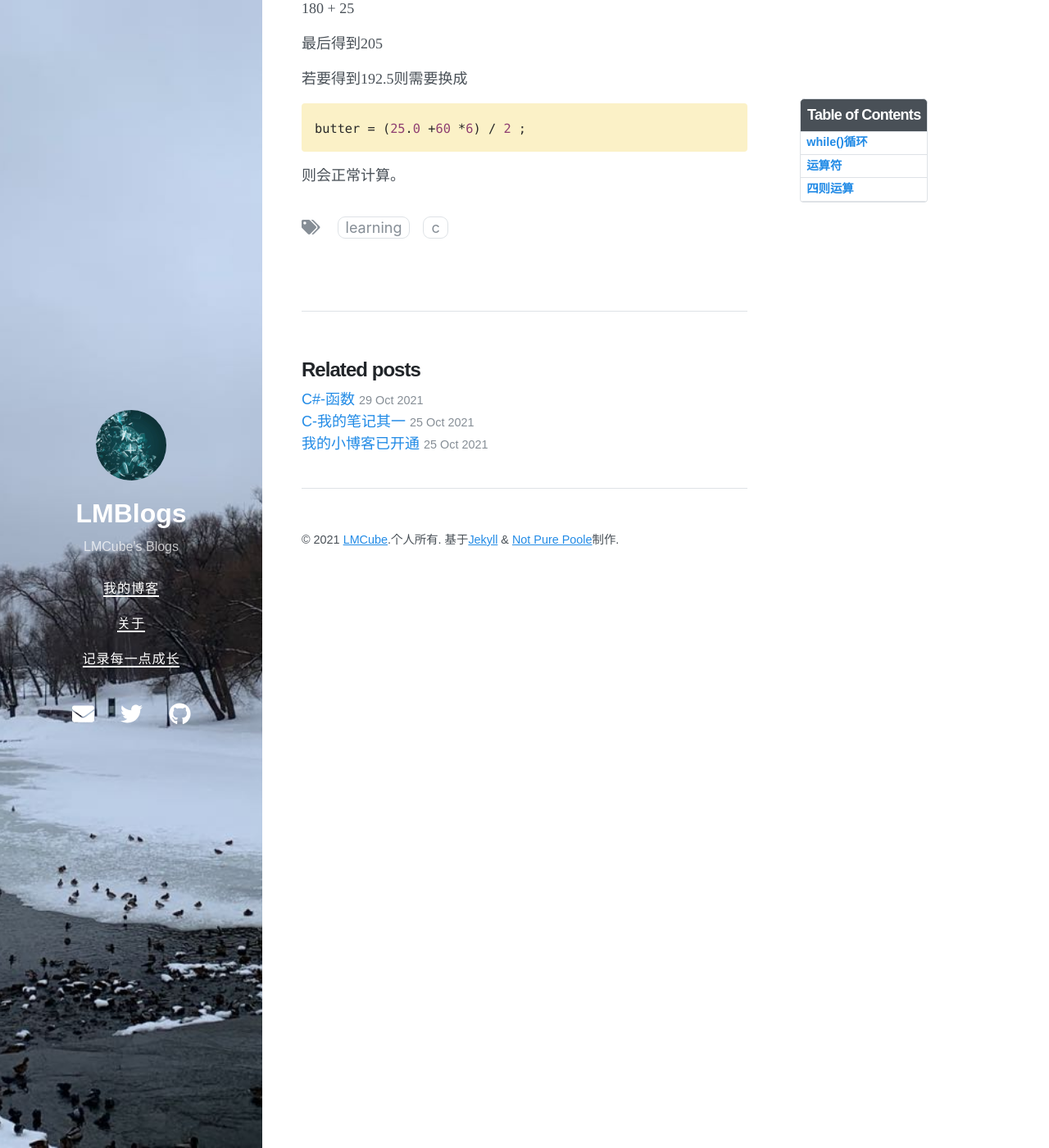
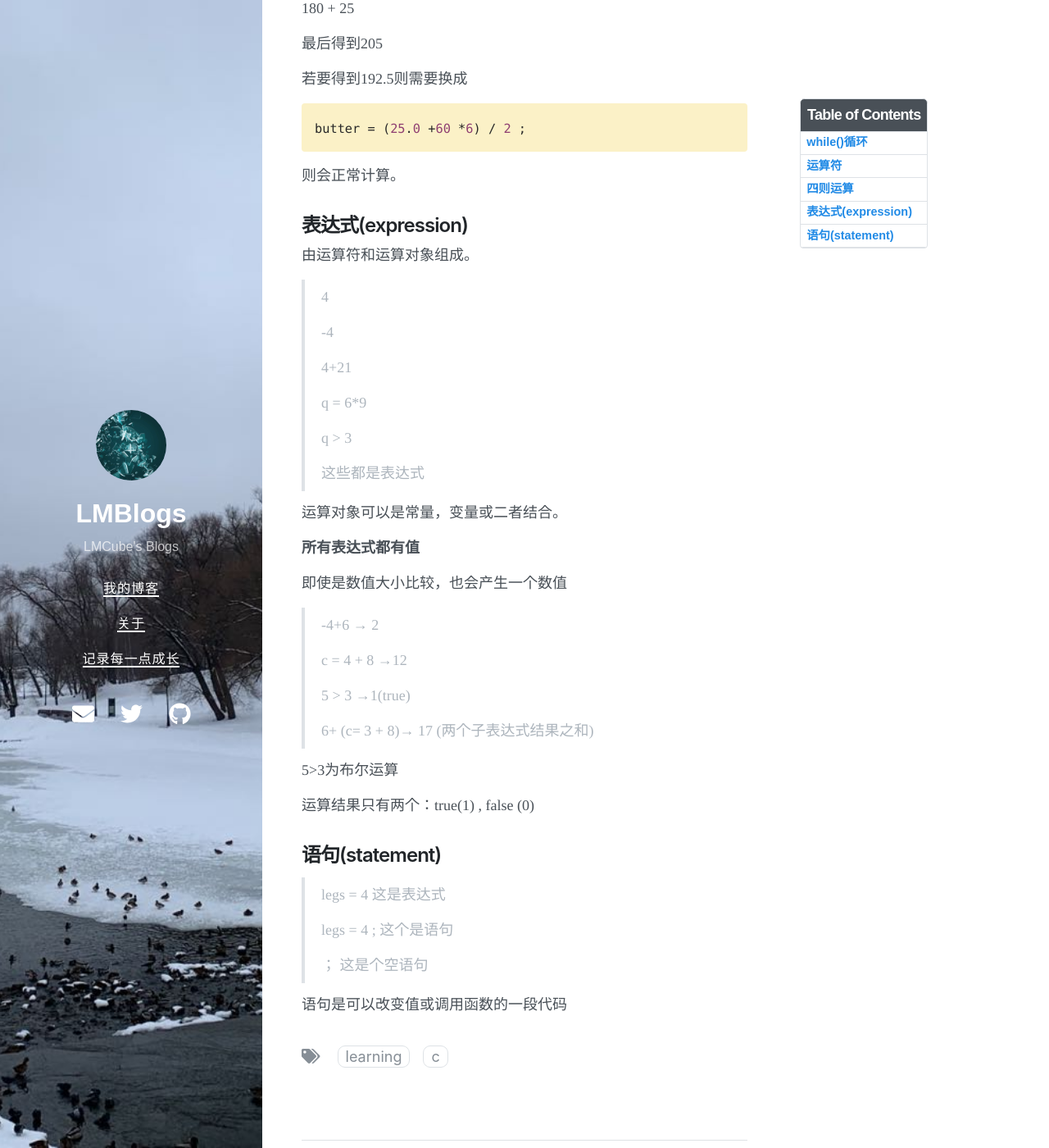
Before and after one commit to LandMineCube/LandMineCube.github.io, a Jekyll site: the page built from _posts/2021-10-26-C运算符.md, in a window 1280 px wide and 1400 px high, scrolled down 2626 px. Shown: the whole window at 82% size. Built offline with Jekyll 4.4.1, drawn with Linux system fonts in a browser that asks for light colours; nearby versions of some CDN libraries.

Commit message:
Update 2021-10-26-C运算符.md

````diff
--- a/_posts/2021-10-26-C运算符.md
+++ b/_posts/2021-10-26-C运算符.md
@@ -131,3 +131,49 @@ butter = (25.0 +60 *6) / 2 ;
 ```
 
 则会正常计算。
+
+
+
+## 表达式(expression)
+
+由运算符和运算对象组成。
+
+> 4
+>
+> -4
+>
+> 4+21
+>
+> q = 6*9
+>
+> q > 3
+>
+> 这些都是表达式
+
+运算对象可以是常量，变量或二者结合。
+
+**所有表达式都有值**
+
+即使是数值大小比较，也会产生一个数值
+
+> -4+6	→  2
+>
+> c = 4 + 8	→12
+>
+> 5 > 3	→1(true)
+>
+> 6+ (c= 3 + 8)→ 17 	 (两个子表达式结果之和)
+
+5>3为布尔运算
+
+运算结果只有两个：true(1) , false (0)
+
+## 语句(statement)
+
+>legs = 4 这是表达式
+>
+>legs = 4 ; 这个是语句
+>
+>； 这是个空语句
+
+语句是可以改变值或调用函数的一段代码
````
